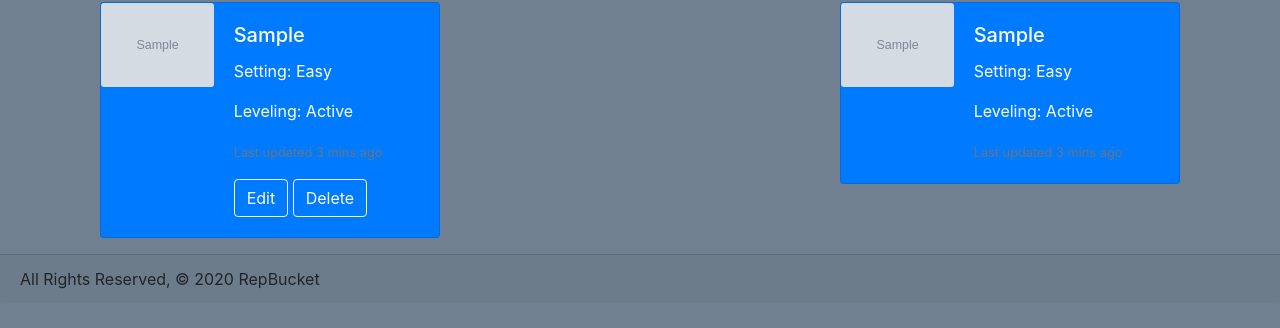
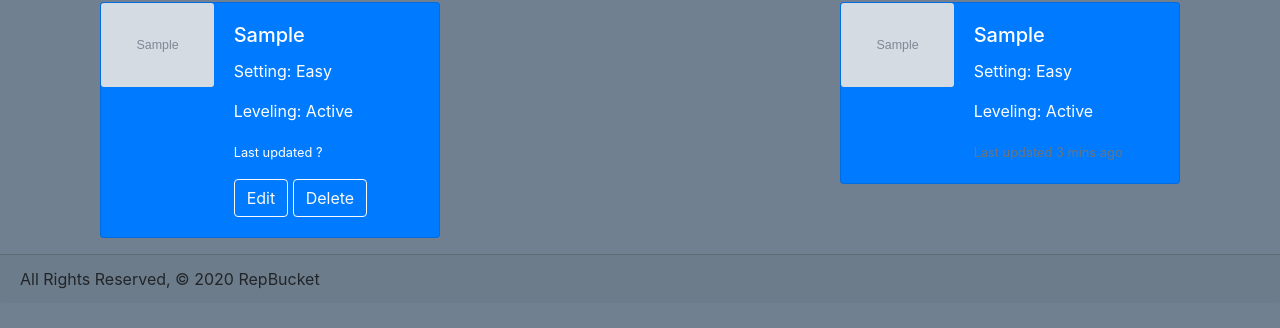
Before and after one commit to ak89mkii/Repbucket-project-04, a Django app: page /talents/ in a window 1280 px wide. Shown: the part 286-614 px from the top of the page. Run offline with Django 3.2, Linux system fonts and the light colour scheme; a user stored in the database is signed in; tables that the repository leaves empty hold one stand-in row (values such as "Sample post"); grey boxes marked "Sample" are stand-in pictures; some libraries are stand-ins or nearby versions.

Commit message:
Added data

```diff
--- a/main_app/templates/talents/index.html
+++ b/main_app/templates/talents/index.html
@@ -21,7 +21,7 @@
           <h5 class="card-title">{{ talent.skill }}</h5>
           <p class="card-text">Setting: {{ talent.setting }}</p>
           <p class="card-text">Leveling: {{ talent.leveling }}</p>
-          <p class="card-text"><small class="text-muted">Last updated 3 mins ago</small></p>
+          <p class="card-text"><small class="text-whtie">Last updated ?</small></p>
           <a class="btn btn-outline-light" href="{% url 'talents_update' talent.id %}">Edit</a>
           <a class="btn btn-outline-light" href="{% url 'talents_delete' talent.id %}">Delete</a>
         </div>
```
